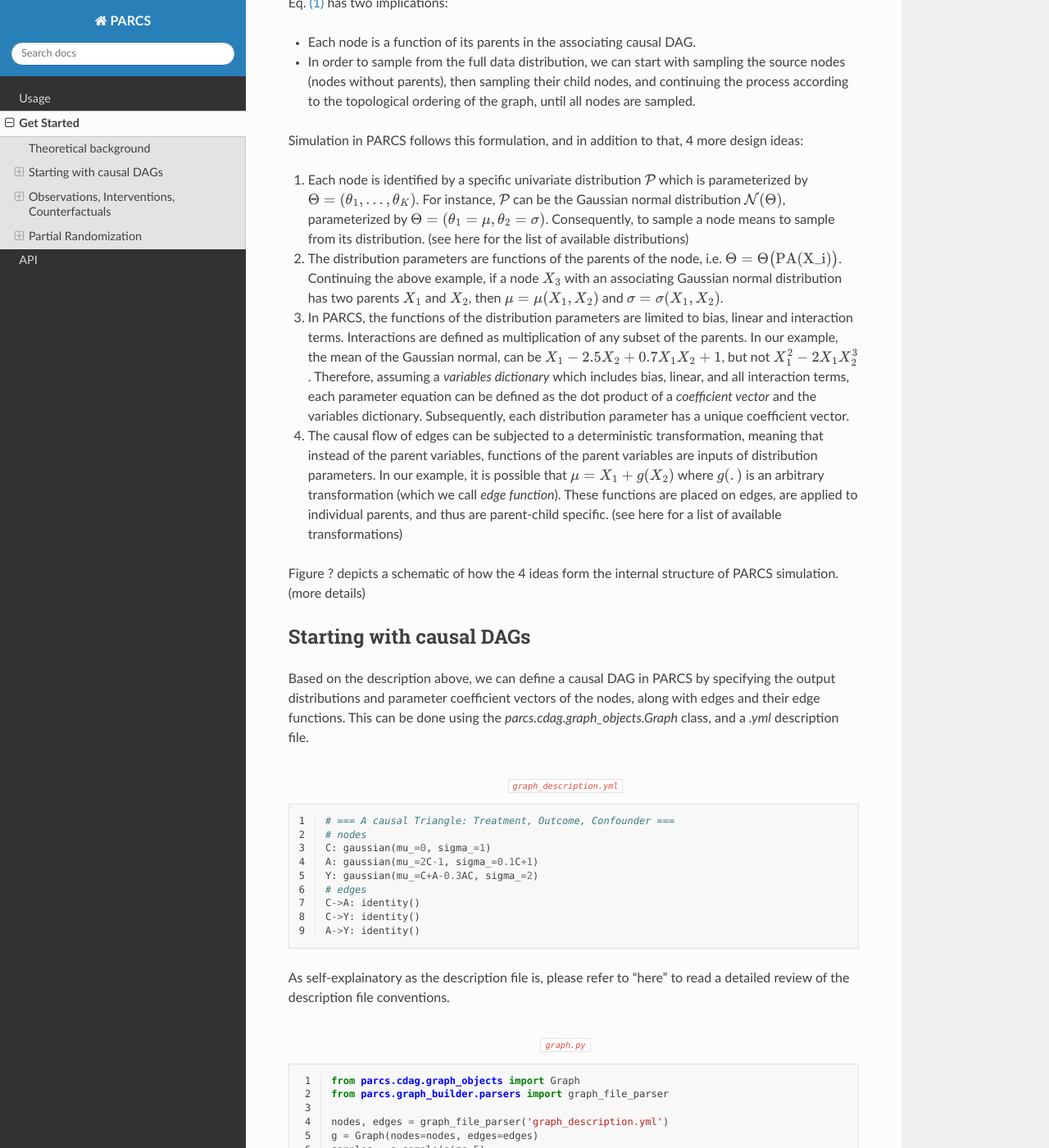
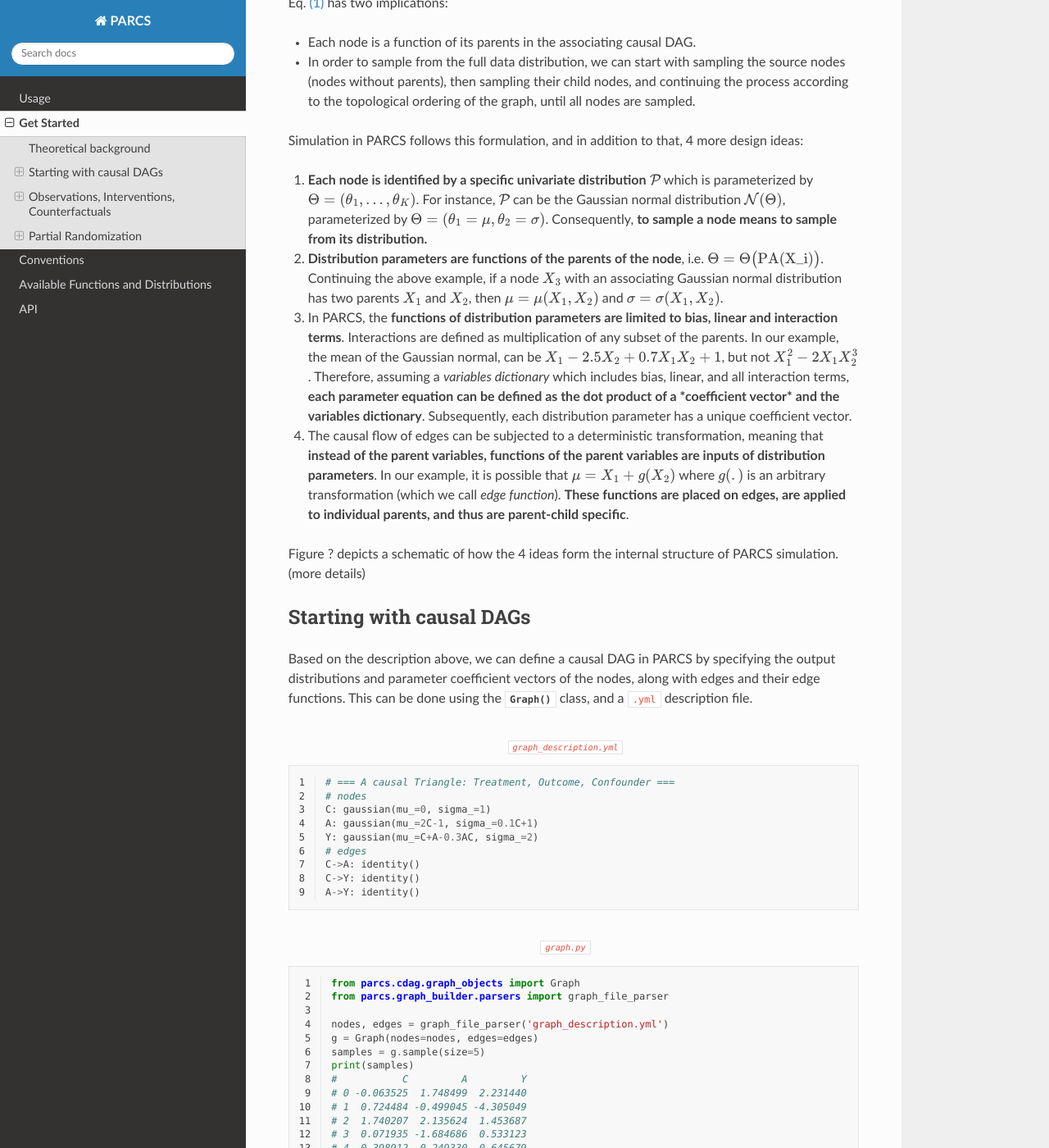
Before and after one commit to FraunhoferIKS/parcs, a Sphinx documentation site: the page built from docs/source/get_started.rst, in a window 1280 px wide and 1400 px high, scrolled down 549 px. Shown: the whole window at 82% size. Built offline with Sphinx 7.4.7 and the Read the Docs theme 2.0.0, drawn with Linux system fonts in a browser that asks for light colours; some of the changed text lies outside the part shown.

Commit message:
update docs

```diff
--- a/docs/source/get_started.rst
+++ b/docs/source/get_started.rst
@@ -22,10 +22,10 @@ Eq. :eq:`dag_factorization` has two implications:
 
 Simulation in PARCS follows this formulation, and in addition to that, 4 more design ideas:
 
-1. Each node is identified by a specific univariate distribution :math:`\mathcal{P}` which is parameterized by :math:`\Theta = (\theta_1, \dots, \theta_K)`. For instance, :math:`\mathcal{P}` can be the Gaussian normal distribution :math:`\mathcal{N}(\Theta)`, parameterized by :math:`\Theta = (\theta_1=\mu, \theta_2=\sigma)`. Consequently, to sample a node means to sample from its distribution. (see here for the list of available distributions)
-2. The distribution parameters are functions of the parents of the node, i.e. :math:`\Theta = \Theta\big(\text{PA(X_i)}\big)`. Continuing the above example, if a node :math:`X_3` with an associating Gaussian normal distribution has two parents :math:`X_1` and :math:`X_2`, then :math:`\mu = \mu(X_1, X_2)` and :math:`\sigma = \sigma(X_1, X_2)`.
-3. In PARCS, the functions of the distribution parameters are limited to bias, linear and interaction terms. Interactions are defined as multiplication of any subset of the parents. In our example, the mean of the Gaussian normal, can be :math:`X_1 -2.5X_2 + 0.7X_1X_2 + 1`, but not :math:`X_1^2 - 2X_1X_2^3`. Therefore, assuming a *variables dictionary* which includes bias, linear, and all interaction terms, each parameter equation can be defined as the dot product of a *coefficient vector* and the variables dictionary. Subsequently, each distribution parameter has a unique coefficient vector.
-4. The causal flow of edges can be subjected to a deterministic transformation, meaning that instead of the parent variables, functions of the parent variables are inputs of distribution parameters. In our example, it is possible that :math:`\mu = X_1 + g(X_2)` where :math:`g(.)` is an arbitrary transformation (which we call *edge function*). These functions are placed on edges, are applied to individual parents, and thus are parent-child specific. (see here for a list of available transformations)
+1. **Each node is identified by a specific univariate distribution** :math:`\mathcal{P}` which is parameterized by :math:`\Theta = (\theta_1, \dots, \theta_K)`. For instance, :math:`\mathcal{P}` can be the Gaussian normal distribution :math:`\mathcal{N}(\Theta)`, parameterized by :math:`\Theta = (\theta_1=\mu, \theta_2=\sigma)`. Consequently, **to sample a node means to sample from its distribution.**
+2. **Distribution parameters are functions of the parents of the node**, i.e. :math:`\Theta = \Theta\big(\text{PA(X_i)}\big)`. Continuing the above example, if a node :math:`X_3` with an associating Gaussian normal distribution has two parents :math:`X_1` and :math:`X_2`, then :math:`\mu = \mu(X_1, X_2)` and :math:`\sigma = \sigma(X_1, X_2)`.
+3. In PARCS, the **functions of distribution parameters are limited to bias, linear and interaction terms**. Interactions are defined as multiplication of any subset of the parents. In our example, the mean of the Gaussian normal, can be :math:`X_1 -2.5X_2 + 0.7X_1X_2 + 1`, but not :math:`X_1^2 - 2X_1X_2^3`. Therefore, assuming a *variables dictionary* which includes bias, linear, and all interaction terms, **each parameter equation can be defined as the dot product of a *coefficient vector* and the variables dictionary**. Subsequently, each distribution parameter has a unique coefficient vector.
+4. The causal flow of edges can be subjected to a deterministic transformation, meaning that **instead of the parent variables, functions of the parent variables are inputs of distribution parameters**. In our example, it is possible that :math:`\mu = X_1 + g(X_2)` where :math:`g(.)` is an arbitrary transformation (which we call *edge function*). **These functions are placed on edges, are applied to individual parents, and thus are parent-child specific**.
 
 Figure ? depicts a schematic of how the 4 ideas form the internal structure of PARCS simulation. (more details)
 
@@ -33,13 +33,11 @@ Figure ? depicts a schematic of how the 4 ideas form the internal structure of P
 
 Starting with causal DAGs
 =========================
-Based on the description above, we can define a causal DAG in PARCS by specifying the output distributions and parameter coefficient vectors of the nodes, along with edges and their edge functions. This can be done using the `parcs.cdag.graph_objects.Graph` class, and a `.yml` description file.
+Based on the description above, we can define a causal DAG in PARCS by specifying the output distributions and parameter coefficient vectors of the nodes, along with edges and their edge functions. This can be done using the :func:`~parcs.cdag.graph_objects.Graph` class, and a ``.yml`` description file.
 
 .. literalinclude:: examples/graph_example_1/graph_description.yml
     :caption: :code:`graph_description.yml`
     :linenos:
-
-As self-explainatory as the description file is, please refer to "here" to read a detailed review of the description file conventions.
 
 .. literalinclude:: examples/graph_example_1/graph.py
     :caption: :code:`graph.py`
@@ -47,6 +45,11 @@ As self-explainatory as the description file is, please refer to "here" to read
     :lines: 1-13
 
 The :code:`graph_file_parser` function, outputs *node* and *edge* objects to instantiate a :code:`Graph` class. These objects are lists of Python dicts, including all information given by the description file. See "here" for a detailed explanation. The output of the graph object is a :code:`Pandas.DataFrame` object.
+
+.. seealso::
+    1. Read more on :ref:`graph file parser conventions <conventions_graph_description_file>`
+    2. List of :ref:`available output distributions <available_output_distributions>`
+    3. List of :ref:`available edge functions <available_edge_functions>`
 
 .. _get_started_sampling_error_terms:
 
--- a/docs/source/index.rst
+++ b/docs/source/index.rst
@@ -22,6 +22,8 @@ Table of Contents
 
    usage
    get_started
+   conventions
+   function_list
    api
 
 
```
Also changed, not shown: docs/source/api.rst (+19 -0 lines).
